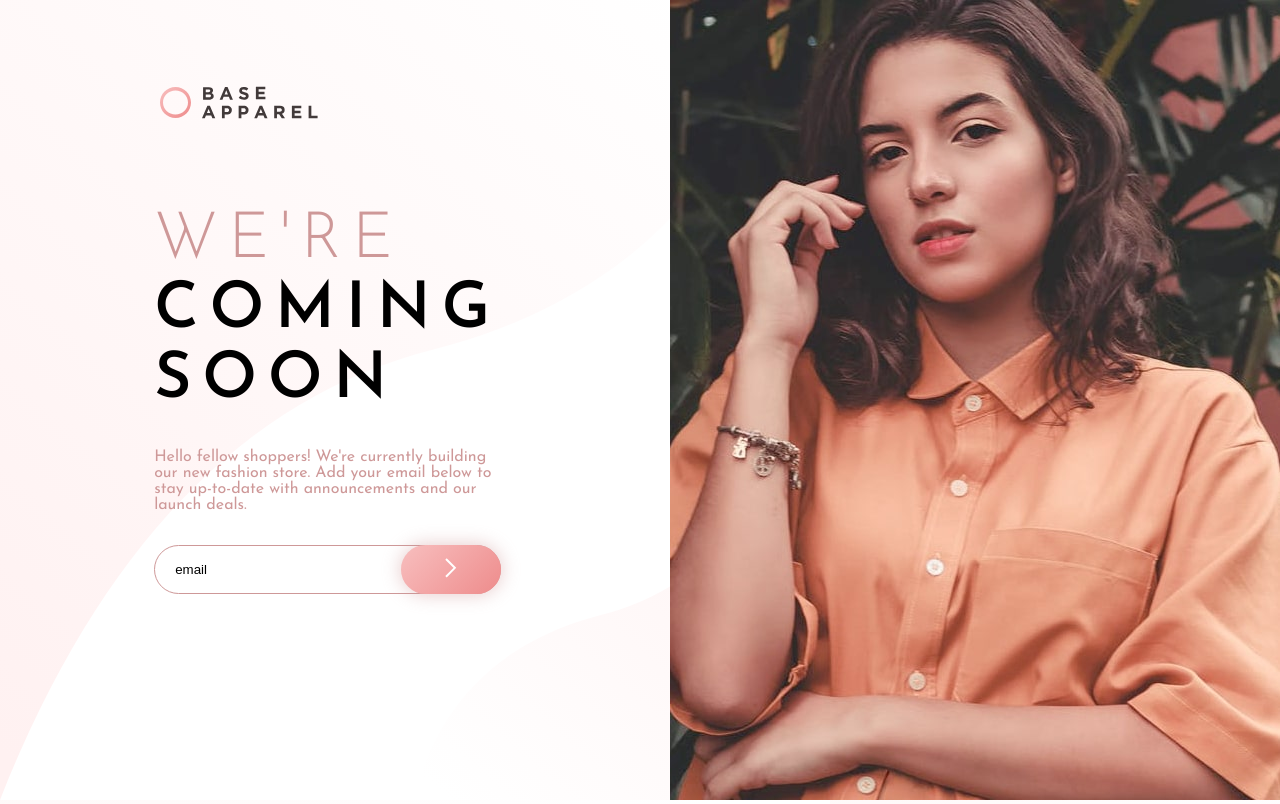
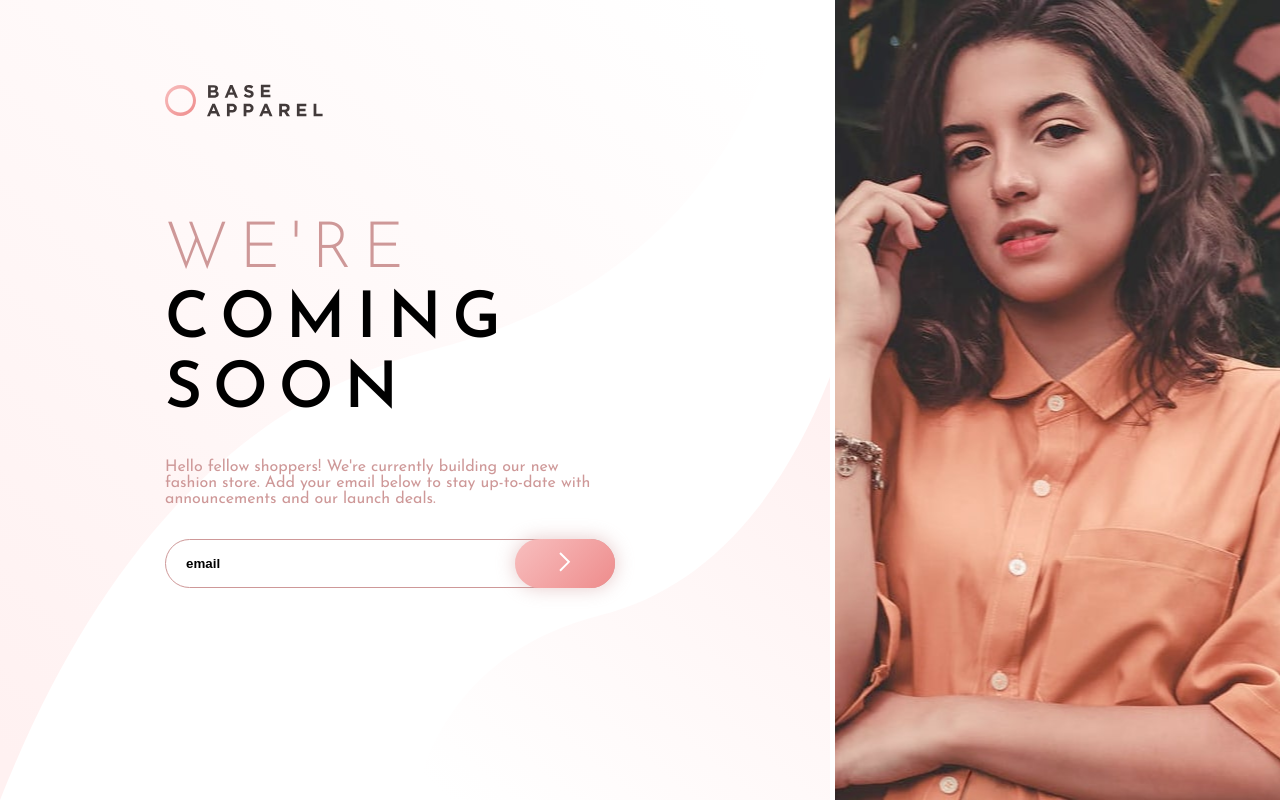
Before and after one commit to AhmadHamido/Base-Apparel-Coming-Soon, a plain HTML site: page index.html in a window 1280 px wide. Drawn offline with Linux system fonts and the light colour scheme.

Commit message:
Made the page 100% responsive

```diff
--- a/index.html
+++ b/index.html
@@ -15,13 +15,7 @@
   <body>
     <img class="logo" src="images/logo.svg" alt="base apparel logo" />
 
-    <picture class="img-hero">
-      <source media="(min-width: 600px)" srcset="images/hero-desktop.jpg" />
-      <img
-        src="images/hero-mobile.jpg"
-        alt="picture of a medium length hair girl wearing pink"
-      />
-    </picture>
+    <div class="image-container"></div>
 
     <div class="news-container">
       <h1><span class="title-span">WE'RE</span> COMING SOON</h1>
--- a/style.css
+++ b/style.css
@@ -5,7 +5,7 @@
 }
 
 body {
-  background-image: url(images/bg-pattern-desktop.svg);
+  background: linear-gradient(135deg, hsl(0, 0%, 100%), hsl(0, 100%, 98%));
   font-family: "Josefin Sans", sans-serif;
   display: grid;
   grid-template-columns: 2em 1fr 2em;
@@ -43,8 +43,11 @@ h1 {
   margin: 2em 0;
 }
 
-.img-hero {
+.image-container {
   grid-column: 1 / -1;
+  background: url(images/hero-mobile.jpg) no-repeat center center;
+  background-size: cover;
+  height: 37vh;
   margin-bottom: 3.5em;
 }
 
@@ -70,6 +73,7 @@ h1 {
   border: 1px solid #ce9898;
   background: transparent;
   grid-column: 1 / -1;
+  font-weight: 600;
 }
 
 .submit-btn {
@@ -109,9 +113,29 @@ Layout
 Media Query
 =========== */
 
-@media (min-width: 600px) {
+@media (min-width: 800px) {
   body {
-    grid-template: repeat(3, 1fr) / 10em 1fr 10em 1fr;
+    background: url(images/bg-pattern-desktop.svg) no-repeat;
+    grid-template:
+      minmax(100px, 200px)
+      minmax(300px, 404px)
+      minmax(75px, 100px)
+      /
+      minmax(80px, 165px)
+      minmax(300px, 450px)
+      minmax(100px, 220px)
+      minmax(200px, 610px);
+  }
+
+  .logo {
+    margin: 0;
+  }
+
+  .image-container {
+    background: url(images/hero-desktop.jpg) no-repeat center center;
+    grid-row: 1 / -1;
+    grid-column: 4;
+    margin-bottom: 0;
     height: 100vh;
   }
 
@@ -127,19 +151,14 @@ Media Query
     width: 100px;
   }
 
-  .img-hero {
-    grid-column: -1;
-    grid-row: 1 / -1;
-  }
-
   .logo,
   .news-container {
-    grid-column: 2 / 4;
+    grid-column: 2;
     align-self: center;
   }
 
   .news-container {
-    justify-self: center;
+    /* justify-self: center; */
     text-align: left;
   }
 }
```
